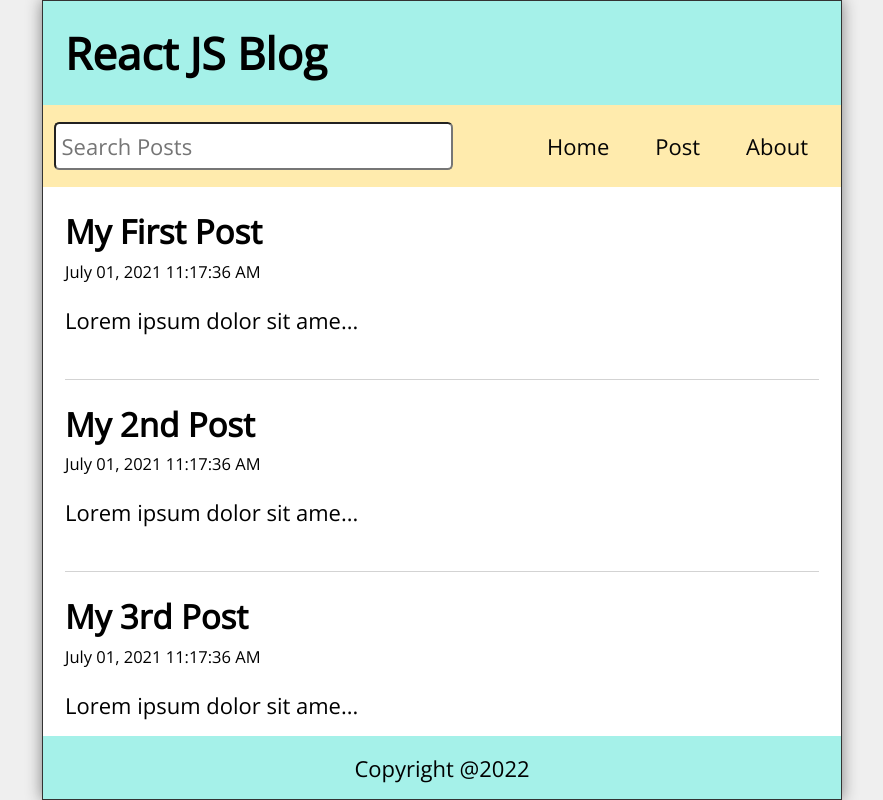
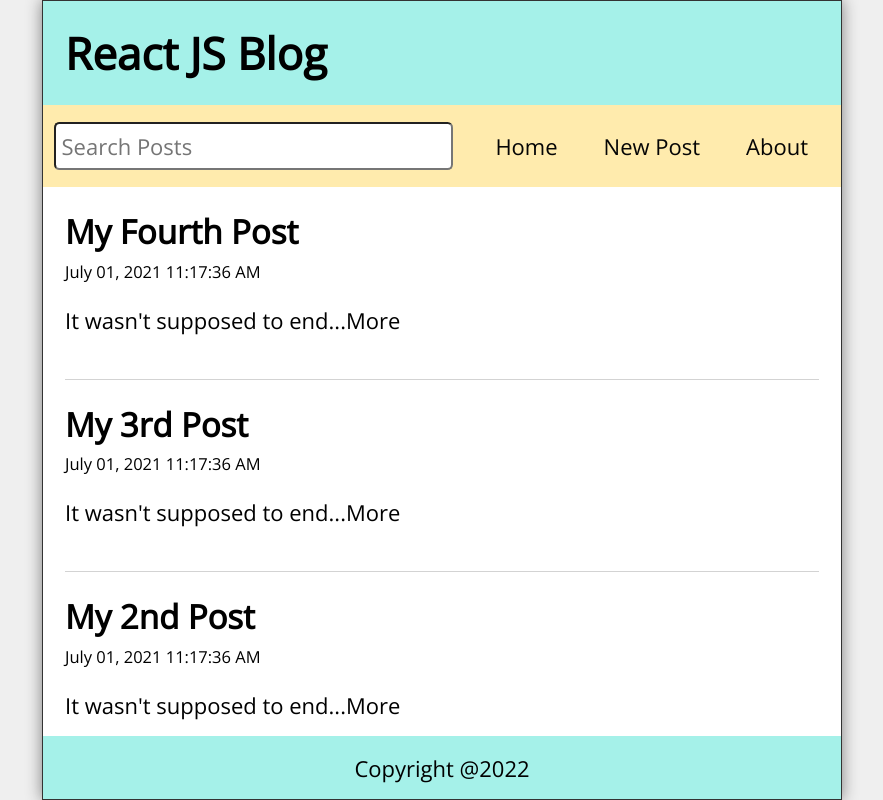
Before and after one commit to Vaidik1308/Blog-app, a React (Create React App) app: page / in a window 1280 px wide. Shown: the whole page, without its empty margins (198-1081 px from the left). Built offline with nearby package versions, Linux system fonts and the light colour scheme.

Commit message:
added date-fns and useEffect to filteer the blog while searching

```diff
--- a/package.json
+++ b/package.json
@@ -6,6 +6,7 @@
     "@testing-library/jest-dom": "^5.16.5",
     "@testing-library/react": "^13.4.0",
     "@testing-library/user-event": "^13.5.0",
+    "date-fns": "^2.29.3",
     "react": "^18.2.0",
     "react-dom": "^18.2.0",
     "react-router-dom": "^6.4.3",
--- a/src/About.js
+++ b/src/About.js
@@ -2,7 +2,7 @@ import React from 'react'
 
 const About = () => {
   return (
-    <div>About</div>
+    <main className='About'>About</main>
   )
 }
 
--- a/src/App.js
+++ b/src/App.js
@@ -7,8 +7,9 @@ import NewPost from './NewPost';
 import PostPage from './PostPage';
 import About from './About';
 import Missing from './Missing';
-import { Route, Routes,useHistory } from 'react-router-dom' ;
-import { useState, useEffect } from 'react'
+import { Route, Routes } from 'react-router-dom' ;
+import { useState, useEffect } from 'react';
+import {format} from 'date-fns';
 
 
 function App() {
@@ -17,25 +18,26 @@ function App() {
       id: 1,
       title: "My First Post",
       datetime: "July 01, 2021 11:17:36 AM",
-      body: "Lorem ipsum dolor sit amet consectetur adipisicing elit. Quis consequatur expedita, assumenda similique non optio! Modi nesciunt excepturi corrupti atque blanditiis quo nobis, non optio quae possimus illum exercitationem ipsa!"
+      body: "It wasn't supposed to end that way. The plan had been meticulously thought out and practiced again and again. There was only one possible result once it had been implemented, but as they stood there the result wasn't anything close to what it should have been. They all blankly looked at each wondering how this could have happened. In their minds, they all began to blame the other members of the group as to why they had failed.Since they are still preserved in the rocks for us to see, they must have been formed quite recently, that is, geologically speaking. What can explain these striations and their common orientation? Did you ever hear about the Great Ice Age or the Pleistocene Epoch? Less than one million years ago, in fact, some 12,000 years ago, an ice sheet many thousands of feet thick rode over Burke Mountain in a southeastward direction. The many boulders frozen to the underside of the ice sheet tended to scratch the rocks over which they rode. The scratches or striations seen in the park rocks were caused by these attached boulders. The ice sheet also plucked and rounded Burke Mountain into the shape it possesses today."
     },
     {
       id: 2,
       title: "My 2nd Post",
       datetime: "July 01, 2021 11:17:36 AM",
-      body: "Lorem ipsum dolor sit amet consectetur adipisicing elit. Quis consequatur expedita, assumenda similique non optio! Modi nesciunt excepturi corrupti atque blanditiis quo nobis, non optio quae possimus illum exercitationem ipsa!"
+      body: "It wasn't supposed to end that way. The plan had been meticulously thought out and practiced again and again. There was only one possible result once it had been implemented, but as they stood there the result wasn't anything close to what it should have been. They all blankly looked at each wondering how this could have happened. In their minds, they all began to blame the other members of the group as to why they had failed.Since they are still preserved in the rocks for us to see, they must have been formed quite recently, that is, geologically speaking. What can explain these striations and their common orientation? Did you ever hear about the Great Ice Age or the Pleistocene Epoch? Less than one million years ago, in fact, some 12,000 years ago, an ice sheet many thousands of feet thick rode over Burke Mountain in a southeastward direction. The many boulders frozen to the underside of the ice sheet tended to scratch the rocks over which they rode. The scratches or striations seen in the park rocks were caused by these attached boulders. The ice sheet also plucked and rounded Burke Mountain into the shape it possesses today."
     },
     {
       id: 3,
       title: "My 3rd Post",
       datetime: "July 01, 2021 11:17:36 AM",
-      body: "Lorem ipsum dolor sit amet consectetur adipisicing elit. Quis consequatur expedita, assumenda similique non optio! Modi nesciunt excepturi corrupti atque blanditiis quo nobis, non optio quae possimus illum exercitationem ipsa!"
+
+      body: "It wasn't supposed to end that way. The plan had been meticulously thought out and practiced again and again. There was only one possible result once it had been implemented, but as they stood there the result wasn't anything close to what it should have been. They all blankly looked at each wondering how this could have happened. In their minds, they all began to blame the other members of the group as to why they had failed.Since they are still preserved in the rocks for us to see, they must have been formed quite recently, that is, geologically speaking. What can explain these striations and their common orientation? Did you ever hear about the Great Ice Age or the Pleistocene Epoch? Less than one million years ago, in fact, some 12,000 years ago, an ice sheet many thousands of feet thick rode over Burke Mountain in a southeastward direction. The many boulders frozen to the underside of the ice sheet tended to scratch the rocks over which they rode. The scratches or striations seen in the park rocks were caused by these attached boulders. The ice sheet also plucked and rounded Burke Mountain into the shape it possesses today."
     },
     {
       id: 4,
       title: "My Fourth Post",
       datetime: "July 01, 2021 11:17:36 AM",
-      body: "Lorem ipsum dolor sit amet consectetur adipisicing elit. Quis consequatur expedita, assumenda similique non optio! Modi nesciunt excepturi corrupti atque blanditiis quo nobis, non optio quae possimus illum exercitationem ipsa!"
+      body: "It wasn't supposed to end that way. The plan had been meticulously thought out and practiced again and again. There was only one possible result once it had been implemented, but as they stood there the result wasn't anything close to what it should have been. They all blankly looked at each wondering how this could have happened. In their minds, they all began to blame the other members of the group as to why they had failed.Since they are still preserved in the rocks for us to see, they must have been formed quite recently, that is, geologically speaking. What can explain these striations and their common orientation? Did you ever hear about the Great Ice Age or the Pleistocene Epoch? Less than one million years ago, in fact, some 12,000 years ago, an ice sheet many thousands of feet thick rode over Burke Mountain in a southeastward direction. The many boulders frozen to the underside of the ice sheet tended to scratch the rocks over which they rode. The scratches or striations seen in the park rocks were caused by these attached boulders. The ice sheet also plucked and rounded Burke Mountain into the shape it possesses today."
     }
   ]);
   const [search,setSearch] = useState('');
@@ -43,6 +45,18 @@ function App() {
   const [postTitle,setPostTitle] = useState('');
   const [postBody, setPostBody] = useState('');
 
+
+  useEffect(() => {
+    const filteredResult = posts.filter((post) => ((post.title).toLowerCase()).includes(search.toLowerCase()) || ((post.body).toLowerCase()).includes(search.toLowerCase()));
+
+    setSearchResults(filteredResult.reverse());
+  },[search,posts]);
+
+
+  // const history = createBrowserHistory();
+
+
+  // functions for add and delete a post
   const handleDelete = (id) => {
     const postList = posts.filter(post => post.id !== id)
     setPosts(postList);
@@ -54,6 +68,7 @@ function App() {
     const newPosts = {
       id,
       title: postTitle,
+      datetime: format(new Date(), 'MMMM dd, yyyy pp'),
       body:postBody,
     }
     const postList = [newPosts,...posts];
@@ -73,7 +88,14 @@ function App() {
         setSearch={setSearch}
       />
       <Routes>
-        <Route path='/' element={<Home posts={posts} setPosts={setPosts} />}/>
+        <Route
+          path='/'
+          element=
+            {<Home
+                 posts={searchResults}
+                 setPosts={setPosts}
+            />}
+        />
         <Route
           path='/post'
           element={<NewPost
@@ -82,6 +104,7 @@ function App() {
               postBody={postBody}
               setPostBody={setPostBody}
               handleSubmit={handleSubmit}
+
             />}/>
         <Route path='/post/:id' element={<PostPage posts={posts} handleDelete={handleDelete} />}/>
         <Route path='/about' element={<About/>}/>
--- a/src/Home.js
+++ b/src/Home.js
@@ -4,6 +4,7 @@ import Feed from './Feed';
 const Home = ({posts,setPosts}) => {
   return (
     <main className='Home'>
+
       {/* <h1>Home</h1> */}
       {posts.length ?(
         <Feed posts={posts}/>
--- a/src/Nav.js
+++ b/src/Nav.js
@@ -5,7 +5,7 @@ const Nav = ({search, setSearch}) => {
   return (
     <nav className='Nav'>
       <form className='searchForm' onSubmit={(e) => e.preventDefault()}>
-        <label htmlFor="serach">
+        <label htmlFor="search">
           <input
             type="text"
             id=""search
@@ -17,7 +17,7 @@ const Nav = ({search, setSearch}) => {
       </form>
       <ul>
         <li><Link to="/">Home</Link></li>
-        <li><Link to="/post">Post</Link></li>
+        <li><Link to="/post">New Post</Link></li>
         <li><Link to="/about">About</Link></li>
       </ul>
     </nav>
--- a/src/Post.js
+++ b/src/Post.js
@@ -11,6 +11,7 @@ const Post = ({post}) => {
         </Link>
         <p className='postBody'>
             {(post.body).length <= 25 ? post.body : `${(post.body).slice(0,25)}...`}
+            <Link className='morePara' to={`/post/${post.id}`}>More</Link>
         </p>
     </article>
   )
--- a/src/index.css
+++ b/src/index.css
@@ -254,8 +254,8 @@ body {
   .Nav li:focus,
   .Nav li:hover a,
   .Nav li:focus a  {
-    background-color: #eee;
-    color: #333;
+    background-color: #434242;
+    color: #eee;
   }
 
   .searchForm {
@@ -286,3 +286,17 @@ body {
         width: 100%;
     }
 }
+
+
+
+
+.morePara:hover{
+  border: 1px solid black #FCF9BE;
+  background-color: #FAF7F0;
+  border-radius: 10px;
+  padding: 3px;
+  margin: 5px;
+}
+.morePara:visited{
+  color:#000;
+}
```
Also changed, not shown: 1 other file (tests, documents, lock files or other folders).
